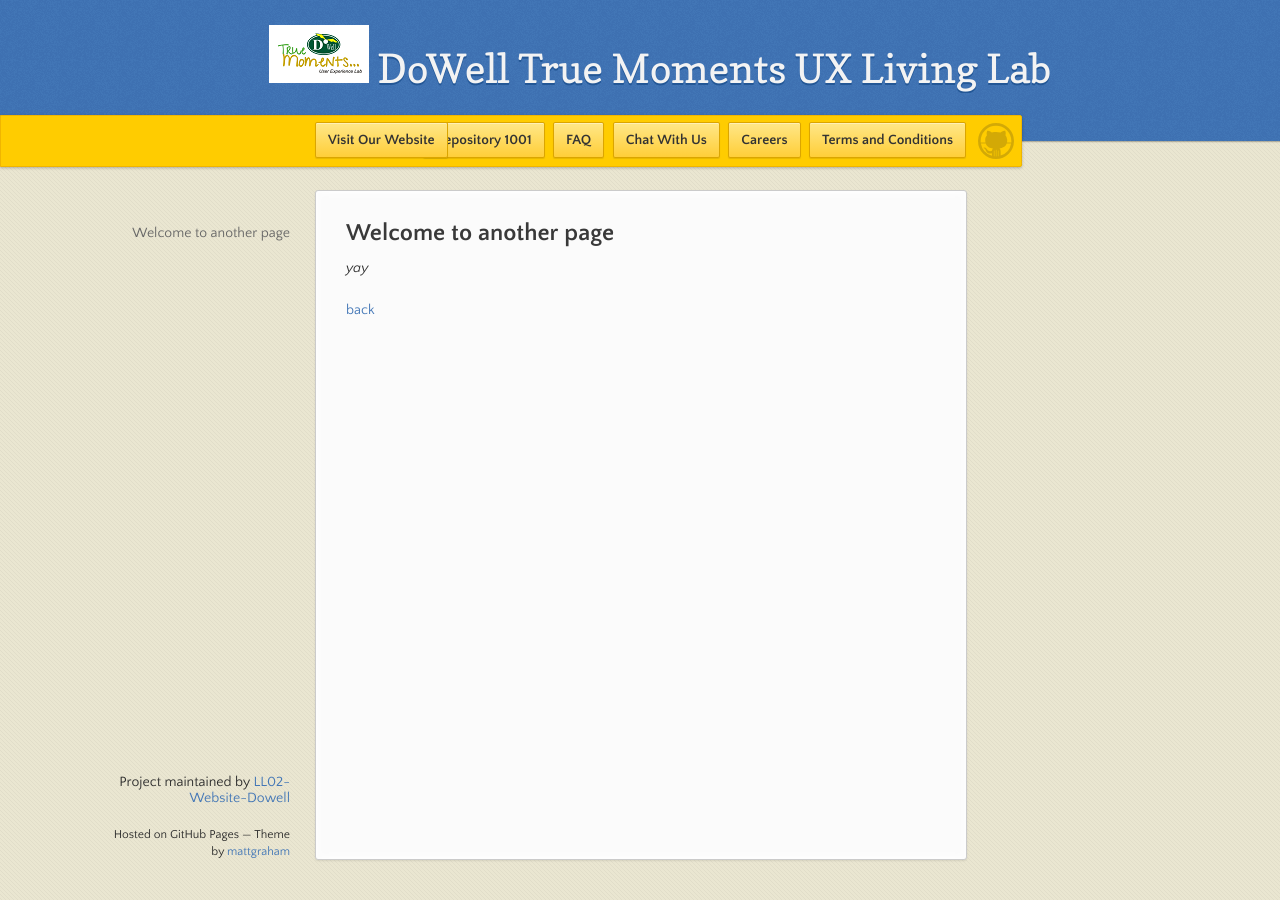
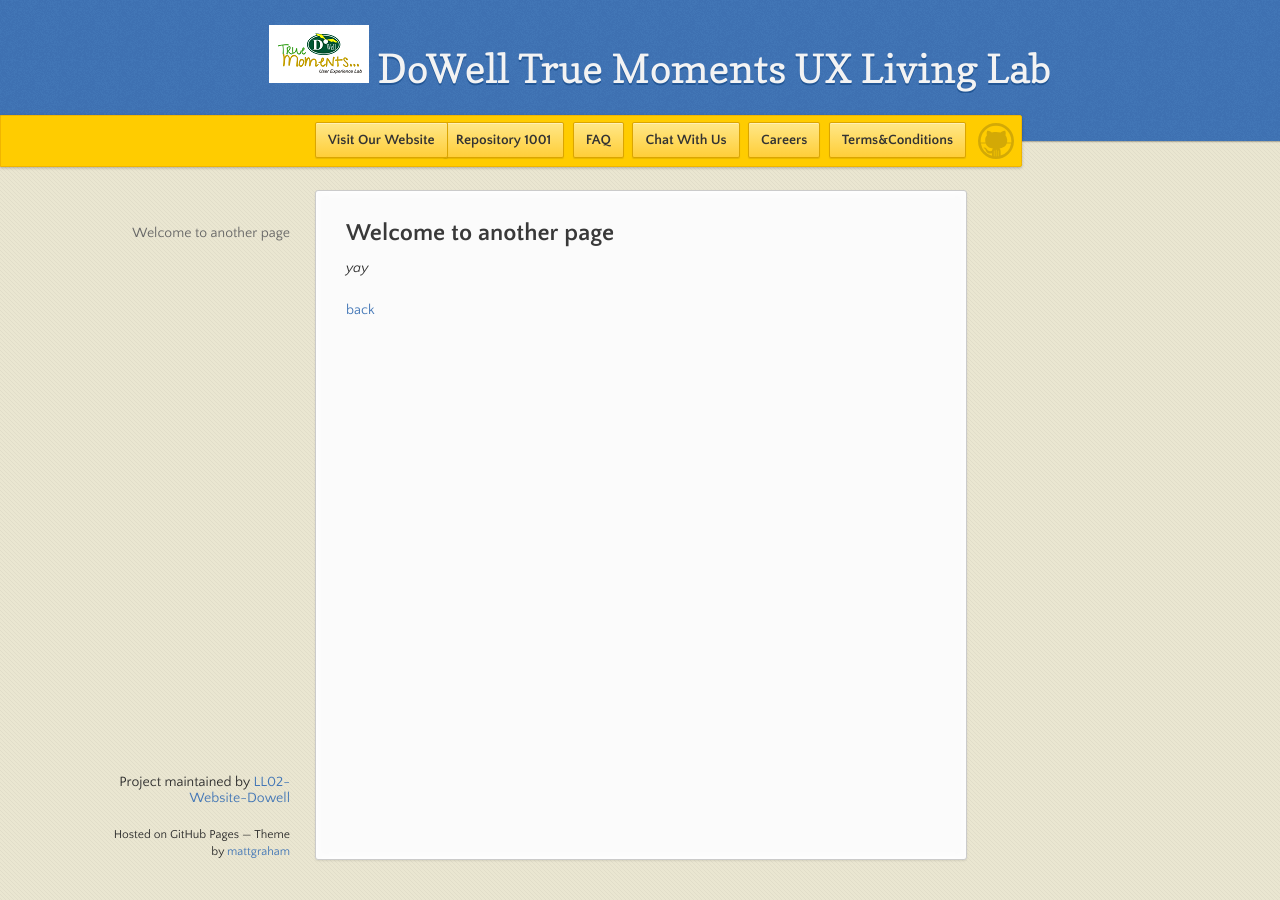
Before and after one commit to LL02-Website-Dowell/Digital-Twin-Note-Taker-Ideation.Dowell, a Jekyll site: the page built from another-page.md, in a window 1280 px wide. Built offline with Jekyll 4.4.1, drawn with Linux system fonts in a browser that asks for light colours; our own code applies the rules of GitHub Pages for plain Markdown files.

Commit message:
Update default.html

```diff
--- a/_layouts/default.html
+++ b/_layouts/default.html
@@ -43,7 +43,7 @@
               <li><a href="https://github.com/DowellLivingLab/Digital-Twin-Note-Taker" class="button" target="_blank">FAQ</a></li>
               <li><a href="https://event.webinarjam.com/register/112/n75qxa8o" class="button" target="_blank">Chat With Us</a></li>
                <li><a href="https://www.linkedin.com/showcase/internship-dowell-research/?viewAsMember=true" class="button" target="_blank">Careers</a></li>
-               <li><a href="https://event.webinarjam.com/register/112/n75qxa8o" class="button" target="_blank">Terms and Conditions</a></li>
+               <li><a href="https://event.webinarjam.com/register/112/n75qxa8o" class="button" target="_blank">Terms&Conditions</a></li>
             </ul>
           </div>
         {% endif %}
```
